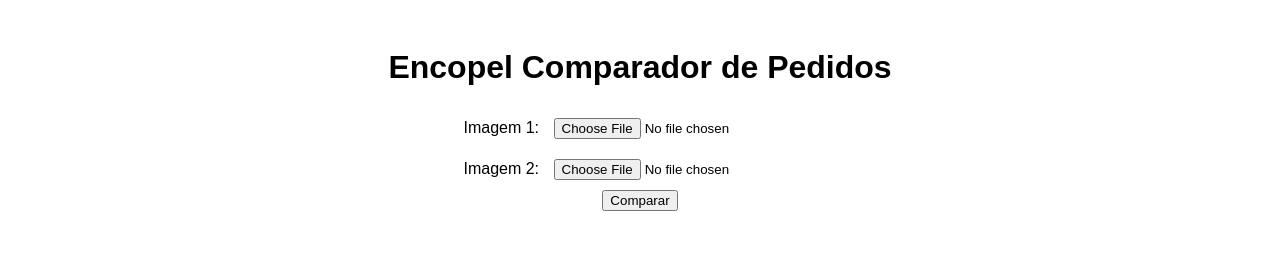
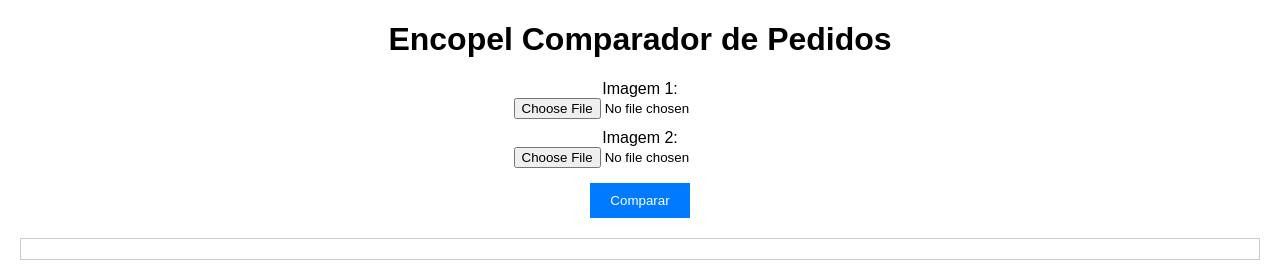
Before and after one commit to walasearifa7-cpu/Encopel-Final, a plain HTML site: page index.html in a window 1280 px wide. Drawn offline with Linux system fonts and the light colour scheme.

Commit message:
Update style.css

```diff
--- a/style.css
+++ b/style.css
@@ -1,22 +1,29 @@
 body {
   font-family: Arial, sans-serif;
   text-align: center;
-  padding: 20px;
+  margin: 20px;
 }
 
-.upload-area {
-  margin: 20px 0;
+label {
+  display: block;
+  margin-top: 10px;
 }
 
-input[type="file"] {
-  margin: 10px;
+button {
+  margin-top: 15px;
+  padding: 10px 20px;
+  background: #007BFF;
+  color: white;
+  border: none;
+  cursor: pointer;
+}
+
+button:hover {
+  background: #0056b3;
 }
 
 #resultado {
-  margin-top: 30px;
-  white-space: pre-wrap;
-  text-align: left;
-  max-width: 600px;
-  margin-left: auto;
-  margin-right: auto;
+  margin-top: 20px;
+  padding: 10px;
+  border: 1px solid #ccc;
 }
```
